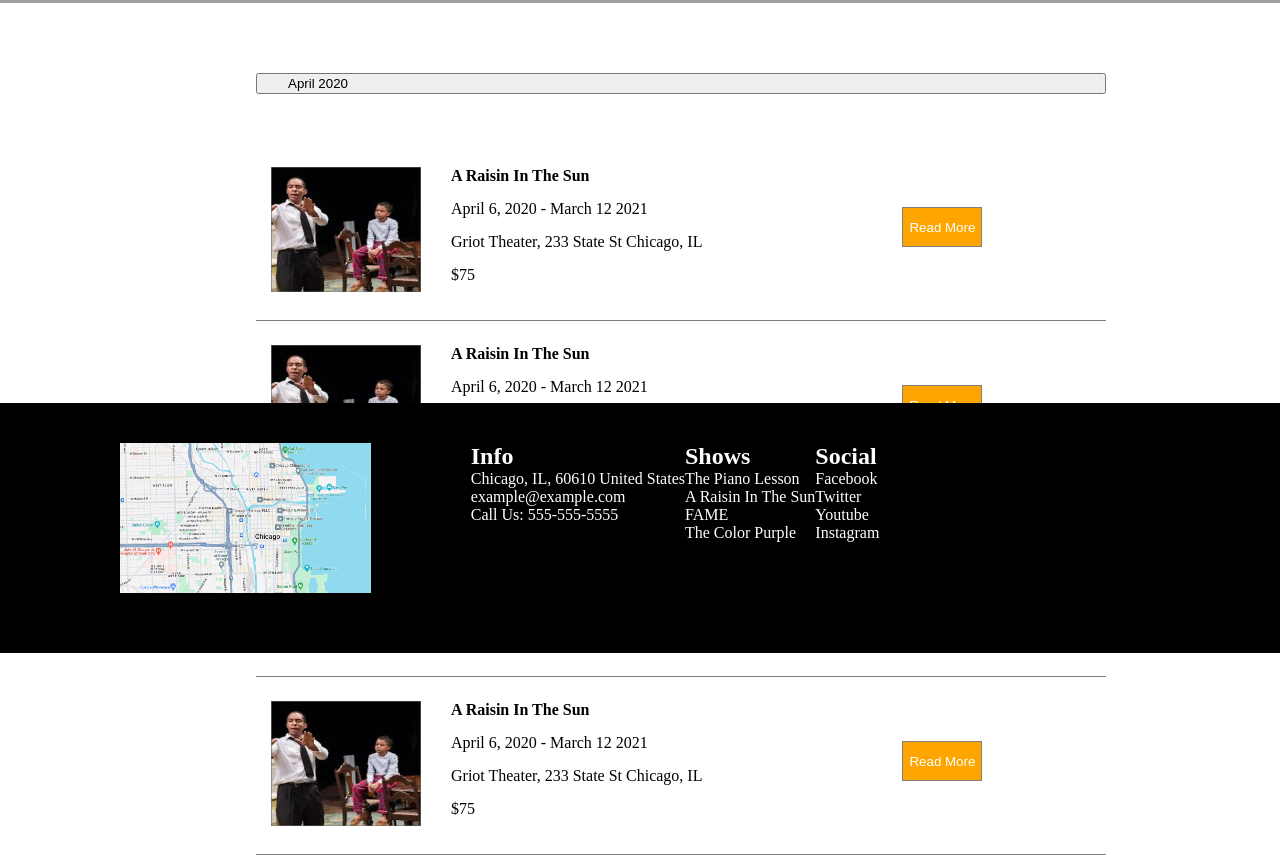
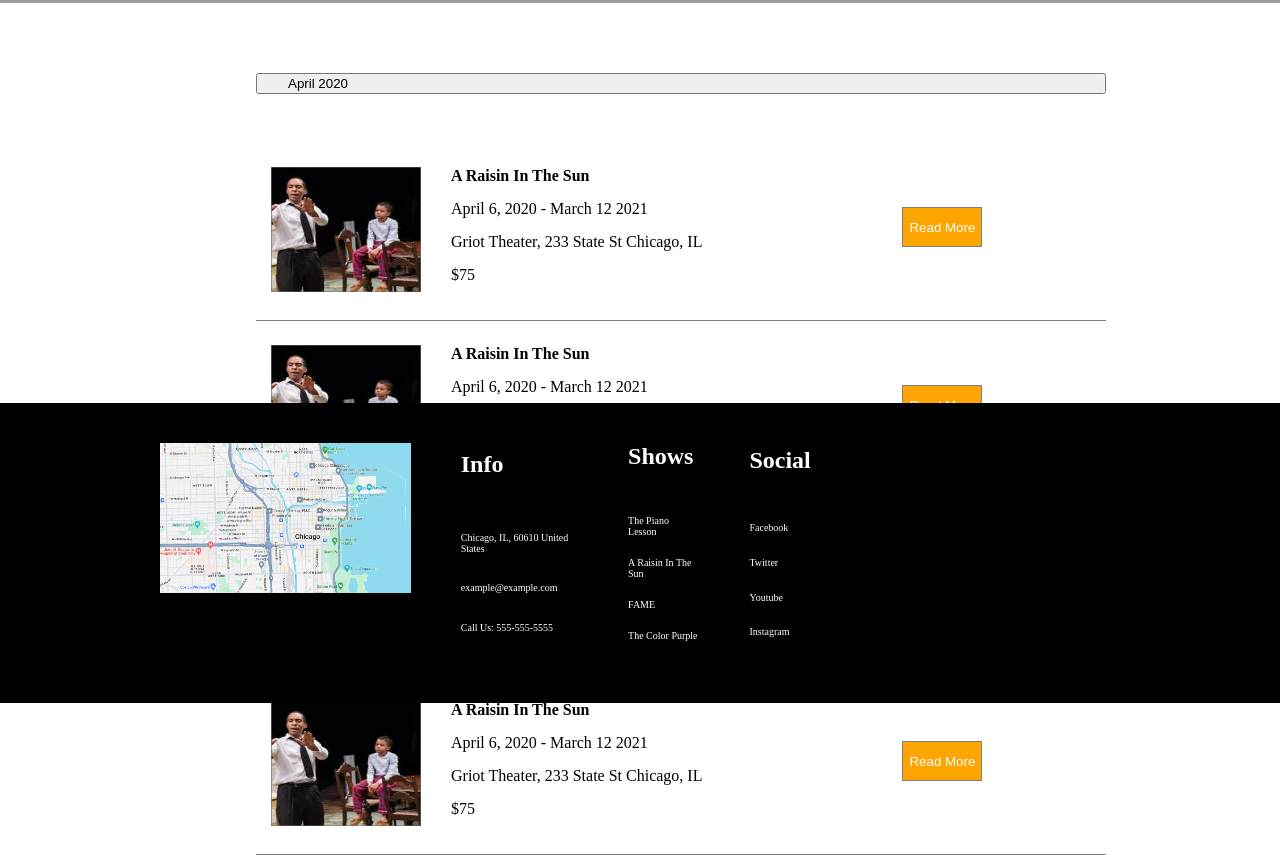
Before and after one commit to lyoung0819/day3-assignment, a plain HTML site: page index.html in a window 1280 px wide. Shown: the part 717-1572 px from the top of the page. Drawn offline with Linux system fonts and the light colour scheme; grey boxes are pictures that could not be loaded.

Commit message:
footer style updates

```diff
--- a/CSS/main.css
+++ b/CSS/main.css
@@ -127,15 +127,8 @@
 /* Grid Area: Footer */
 .footer {
     grid-area: footer;
-    height: 250px;
+    height: 300px;
     background-color: black;
-    display: flex;
-
-}
-
-#img-map {
-    height: 150px;
-    padding-left: 120px;
 }
 
 .footer-flexLG {
@@ -143,16 +136,40 @@
     padding-top: 40px;
 }
 
+#img-map {
+    height: 150px;
+    padding-left: 120px;
+    position: relative;
+    left: 40px;
+}
+
 .sitemap-flexSM {
     display: flex;
-    margin-left: 100px;
-}
-
-.sitemap-flexSM > div {
-
+    width: 400px;
+    justify-content: space-evenly;
+    position: relative;
+    left: 40px;
 }
 
 .columns-flexXTRASM {
     color: white;
     display: flex;
+    position: relative;
+    left: 0px;
 }
+
+.column {
+    padding-left: 50px;
+    display: flex;
+    flex-direction: column;
+    justify-content: space-evenly;
+}
+
+.column > h2 {
+    padding-bottom: 25px;
+}
+
+.column > p {
+    padding-top: 20px;
+    font-size: x-small;
+}
--- a/index.html
+++ b/index.html
@@ -130,22 +130,26 @@
 
         <!-- Grid Area: Footer Info -->
         <div class="footer">
+
             <!-- Flex separating map and site map -->
             <div class="footer-flexLG">
-                <!-- image -->
+
+                <!-- image flex item -->
                 <img src="map.png" id="img-map">
-                <!-- Flex for site map -->
+
+                <!-- Div flex item for site map -->
                 <div class="sitemap-flexSM">
+
                     <!-- flex for inidividual colums Info, Shows, Social -->
                     <div class="columns-flexXTRASM">
-                        <div>
+                        <div class="column">
                             <h2>Info</h2>
                             <p>Chicago, IL, 60610 United States</p>
                             <p>example@example.com</p>
                             <p>Call Us: 555-555-5555</p>
                         </div>
 
-                        <div>
+                        <div class="column">
                             <h2>Shows</h2>
                             <p>The Piano Lesson</p>
                             <p>A Raisin In The Sun</p>
@@ -153,7 +157,7 @@
                             <p>The Color Purple</p>
                         </div>
 
-                        <div>
+                        <div class="column">
                             <h2>Social</h2>
                             <p>Facebook</p>
                             <p>Twitter</p>
```
